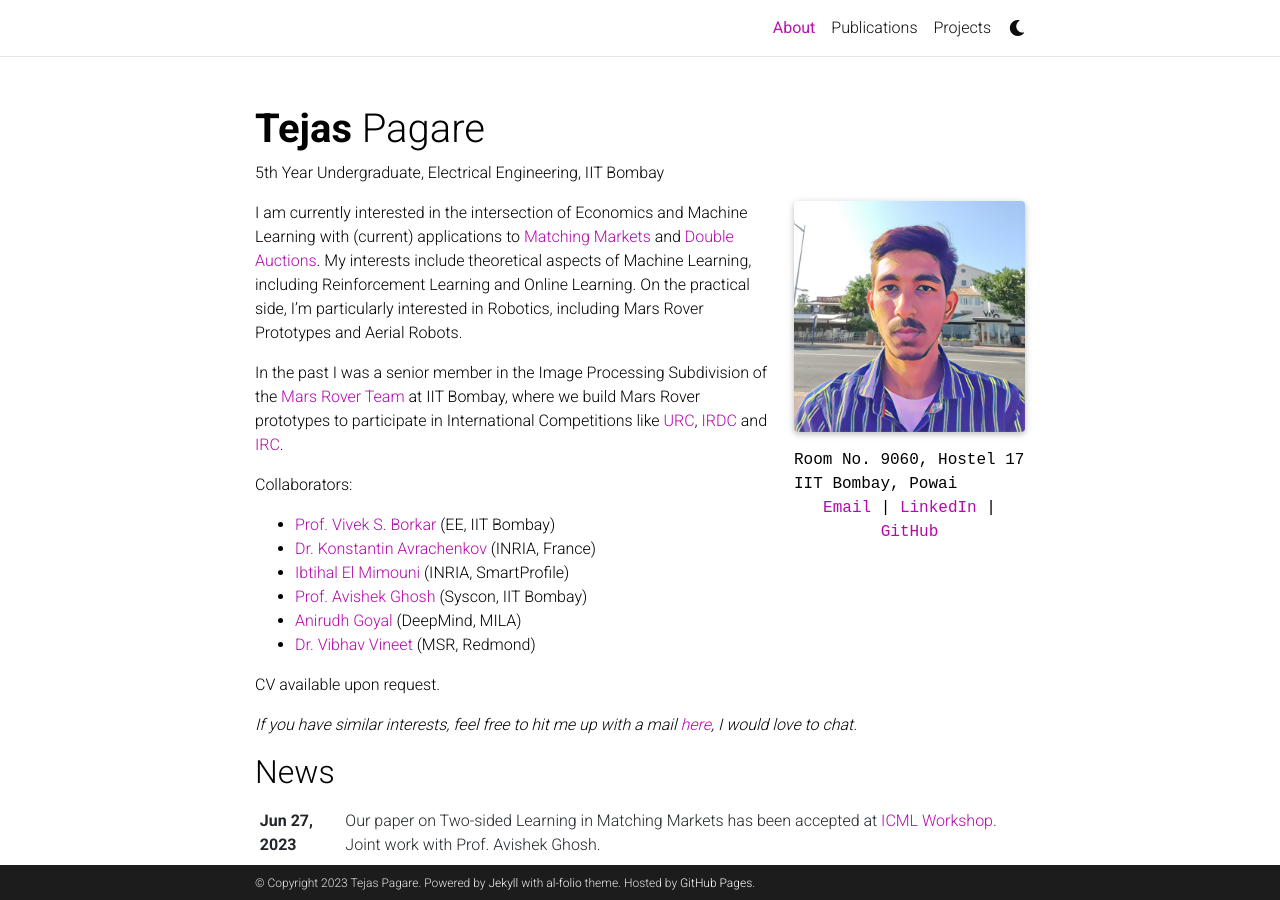
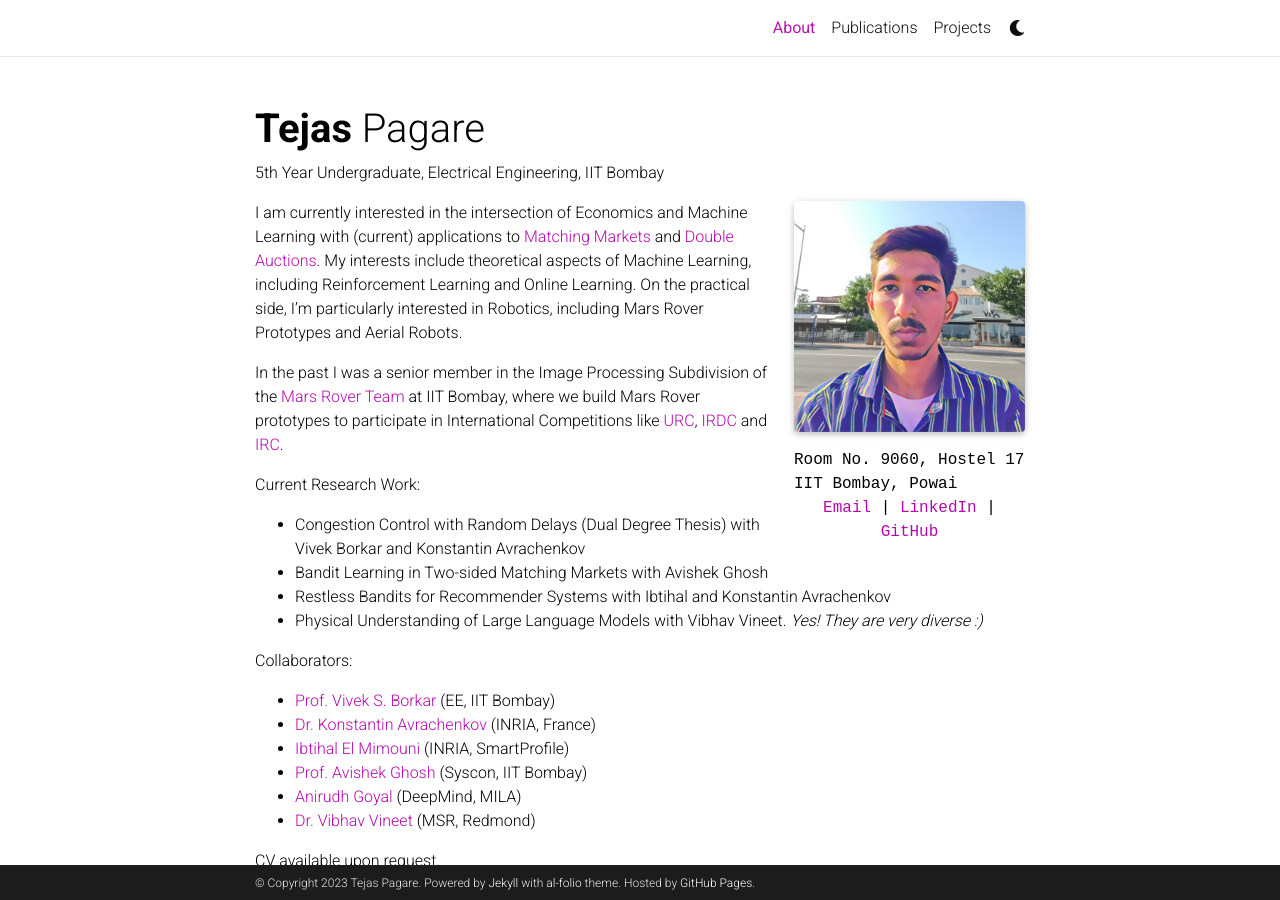
Before and after one commit to tejassp2002/tejassp2002.github.io, a Jekyll site: the page built from _pages/about.md, in a window 1280 px wide and 900 px high. Built offline with Jekyll 4.4.1, drawn with Linux system fonts in a browser that asks for light colours; full-size pictures stand in for the smaller copies a plugin makes; comment, search, counter and statistics services are not loaded; a style sheet for code colours, icons or effects is not loaded.

Commit message:
changed about

```diff
--- a/_pages/about.md
+++ b/_pages/about.md
@@ -32,6 +32,14 @@ On the practical side, I'm particularly interested in Robotics, including Mars R
 In the past I was a senior member in the Image Processing Subdivision of the <a href="https://iitbmartian.github.io/">Mars Rover Team</a> at IIT Bombay, where we build Mars Rover prototypes to participate in International Competitions like <a href="https://urc.marssociety.org/">URC</a>, <a href="https://southasia.marssociety.org/irdc/">IRDC</a> and <a href="https://southasia.marssociety.org/indianroverchallenge/">IRC</a>.
 
 
+Current Research Work:
+- Congestion Control with Random Delays (Dual Degree Thesis) with Vivek Borkar and Konstantin Avrachenkov
+- Bandit Learning in Two-sided Matching Markets with Avishek Ghosh
+- Restless Bandits for Recommender Systems with Ibtihal and Konstantin Avrachenkov
+- Physical Understanding of Large Language Models with Vibhav Vineet.
+_Yes! They are very diverse :)_
+
+
 Collaborators:
 - <a href="https://www.ee.iitb.ac.in/web/people/faculty/home/borkar">Prof. Vivek S. Borkar</a> (EE, IIT Bombay)
 - <a href="https://www-sop.inria.fr/members/Konstantin.Avratchenkov/me.html">Dr. Konstantin Avrachenkov</a> (INRIA, France)
@@ -40,10 +48,12 @@ Collaborators:
 - <a href="https://anirudh9119.github.io/">Anirudh Goyal</a> (DeepMind, MILA)
 - <a href="https://www.microsoft.com/en-us/research/people/vivineet/">Dr. Vibhav Vineet</a> (MSR, Redmond)
 
+
 CV available upon request.
 
+_If you have similar interests, feel free to hit me up with a mail <a href="mailto:tejaspagare2002@gmail.com?subject=Hi">here</a>, I would love to chat._
 
-_If you have similar interests, feel free to hit me up with a mail <a href="mailto:tejaspagare2002@gmail.com?subject=Hi">here</a>, I would love to chat._
+
 
 
 <!-- Write your biography here. Tell the world about yourself. Link to your favorite [subreddit](http://reddit.com). You can put a picture in, too. The code is already in, just name your picture `prof_pic.jpg` and put it in the `img/` folder.
```
